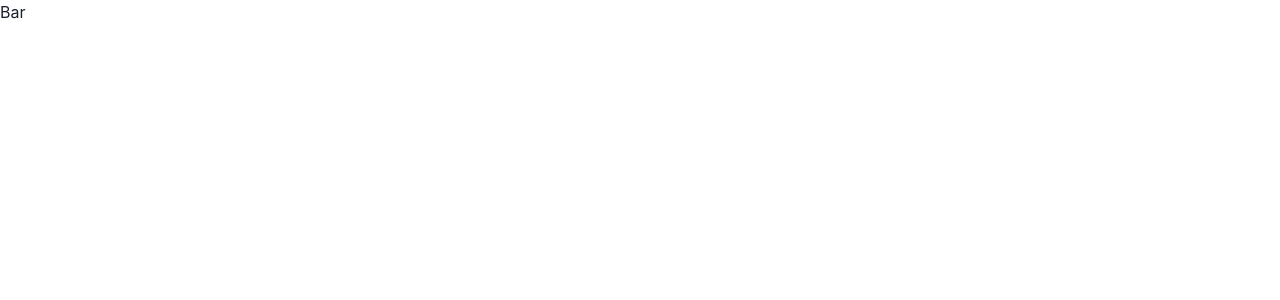
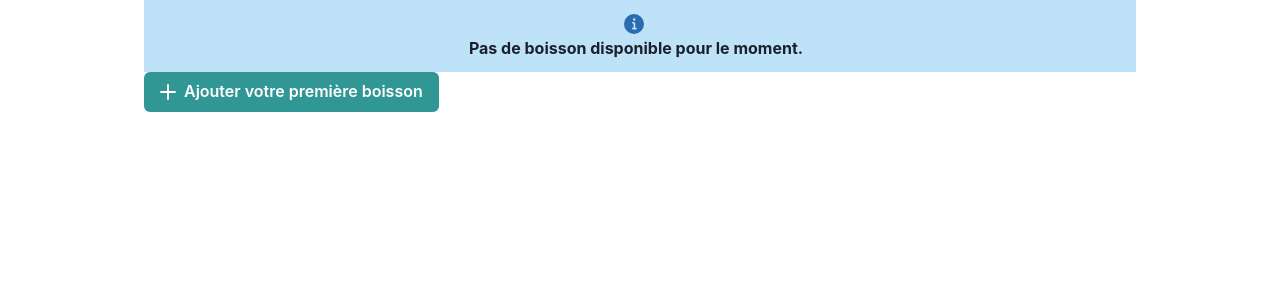
Before and after one commit to Singebob/bar_app, a Next.js app in the folder front/: page / in a window 1280 px wide. Shown: the top 300 px of the page. Built offline with nearby package versions, Linux system fonts and the light colour scheme.

Commit message:
draft: init tdd

```diff
--- a/front/package.json
+++ b/front/package.json
@@ -12,6 +12,7 @@
     },
     "dependencies": {
         "@chakra-ui/react": "^2.5.5",
+        "@chakra-ui/icons": "^2.0.18",
         "@emotion/react": "^11.10.6",
         "@emotion/styled": "^11.10.6",
         "framer-motion": "^10.12.4",
--- a/front/src/pages/_app.tsx
+++ b/front/src/pages/_app.tsx
@@ -1,4 +1,4 @@
-import { ChakraProvider } from '@chakra-ui/react';
+import { ChakraProvider, Container } from '@chakra-ui/react';
 import { AppProps } from 'next/app';
 import Head from 'next/head';
 
@@ -10,7 +10,9 @@ function MyApp({ Component, pageProps }: AppProps) {
             </Head>
             <ChakraProvider>
                 <main>
-                    <Component {...pageProps} />
+                    <Container maxW="container.lg">
+                        <Component {...pageProps} />
+                    </Container>
                 </main>
             </ChakraProvider>
         </>
--- a/front/src/pages/index.tsx
+++ b/front/src/pages/index.tsx
@@ -1,3 +1,16 @@
+import { AddIcon } from '@chakra-ui/icons';
+import { Alert, AlertIcon, AlertTitle, Button } from '@chakra-ui/react';
+
 export default function Home() {
-    return <h1>Bar</h1>;
+    return (
+        <>
+            <Alert status="info" flexDirection="column" alignItems="center" justifyContent="center" textAlign="center">
+                <AlertIcon />
+                <AlertTitle>Pas de boisson disponible pour le moment.</AlertTitle>
+            </Alert>
+            <Button leftIcon={<AddIcon />} colorScheme="teal" variant="solid">
+                Ajouter votre première boisson
+            </Button>
+        </>
+    );
 }
```
Also changed, not shown: front/playwright.config.ts (+5 -5 lines), 2 other files (tests, documents, lock files or other folders).
